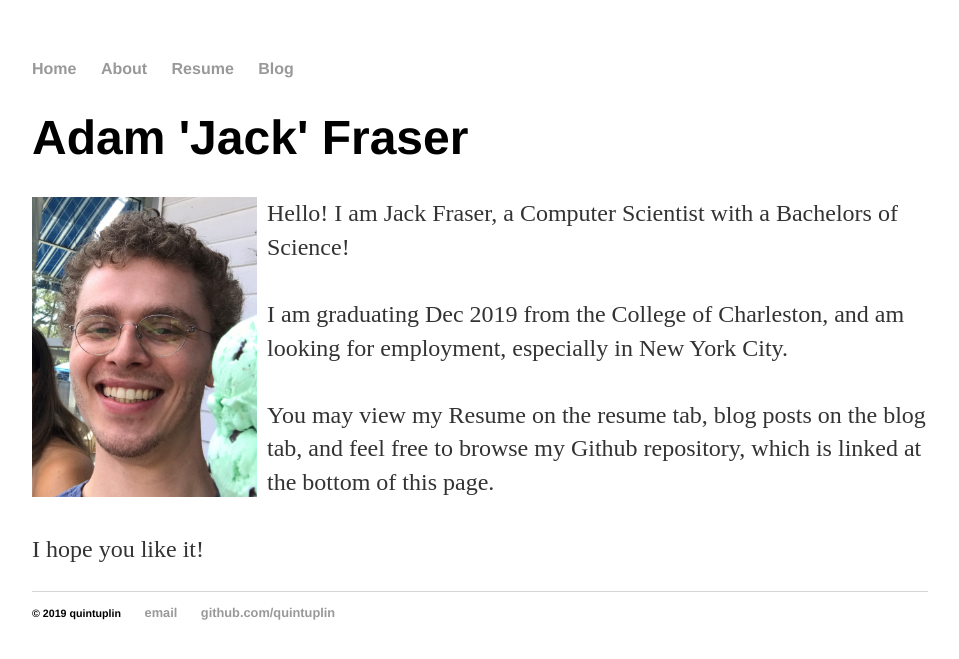
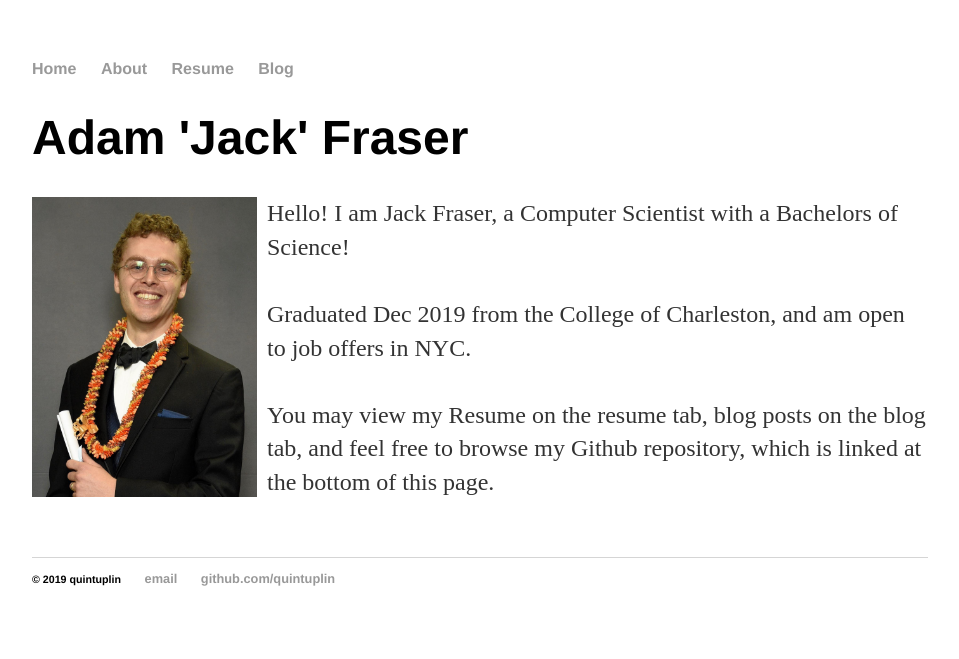
Before and after one commit to Quintuplin/quintuplin.github.io, a Jekyll site: the page built from index.html, in a window 1280 px wide. Shown: the top 659 px of the page, without its empty margins (160-1119 px from the left). Built offline with Jekyll 4.4.1, drawn with Linux system fonts in a browser that asks for light colours.

Commit message:
Update index.html

```diff
--- a/index.html
+++ b/index.html
@@ -5,18 +5,16 @@
 <div class="blurb">
 	<h1>Adam 'Jack' Fraser</h1>
 
-	<p><img src="assets/IMG_5262.jpg" alt="Me" width="225" height="300" align="left" style="margin-right:10px;margin-bottom:10px;"">
+	<p><img src="assets/grad_profile.jpg" alt="Me" width="225" height="300" align="left" style="margin-right:10px;margin-bottom:10px;"">
 	    Hello! I am Jack Fraser, a Computer Scientist with a Bachelors of Science!
 	    <br>
 	    <br>
-	    I am graduating Dec 2019 from the College of Charleston, and am looking for employment, especially in New York City.
+	    Graduated Dec 2019 from the College of Charleston, and am open to job offers in NYC.
 	    <br>
 	    <br>
 	    You may view my Resume on the resume tab, blog posts on the blog tab, and feel free to browse my Github repository, which is linked at the bottom of this page.
 	    <br>
 	    <br>
-	    I hope you like it!
-	    <br>
 	</p>
 
 </div><!-- /.blurb -->
```
